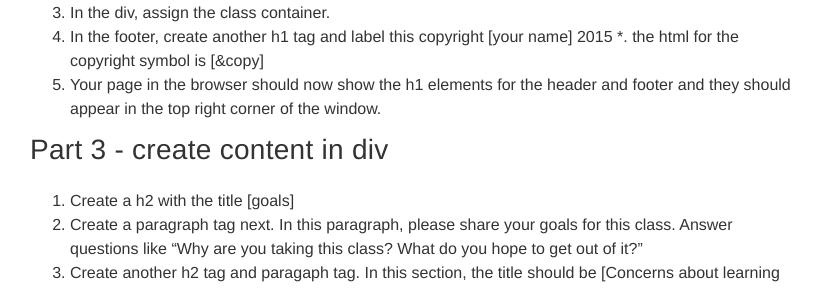
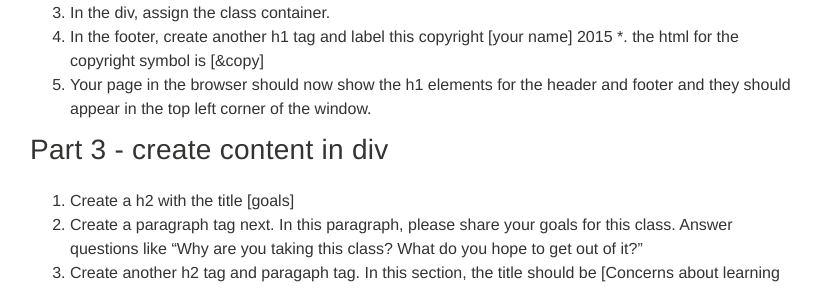
Before and after one commit to portlandcodeschool/primer, a Jekyll site: the page built from _posts/assignments/2015-03-03-creating-your-first-website.md, in a window 1280 px wide and 900 px high, scrolled down 1385 px. Shown: the part 184-472 px from the top of the window, without its empty margins (290-1116 px from the left). Built offline with Jekyll 4.4.1, drawn with Linux system fonts in a browser that asks for light colours; nearby versions of some CDN libraries; comment, search, counter and statistics services are not loaded.

Commit message:
fixed bug

```diff
--- a/_posts/assignments/2015-03-03-creating-your-first-website.md
+++ b/_posts/assignments/2015-03-03-creating-your-first-website.md
@@ -55,7 +55,7 @@ Part 2 - Create header, footer, and content div
 0. In the div, assign the class container.
 0. In the footer, create another h1 tag and label this copyright [your name] 2015
 	*. the html for the copyright symbol is [&copy]
-0. Your page in the browser should now show the h1 elements for the header and footer and they should appear in the top right corner of the window.
+0. Your page in the browser should now show the h1 elements for the header and footer and they should appear in the top left corner of the window.
 
 Part 3 - create content in div
 ----------------------------------
```
